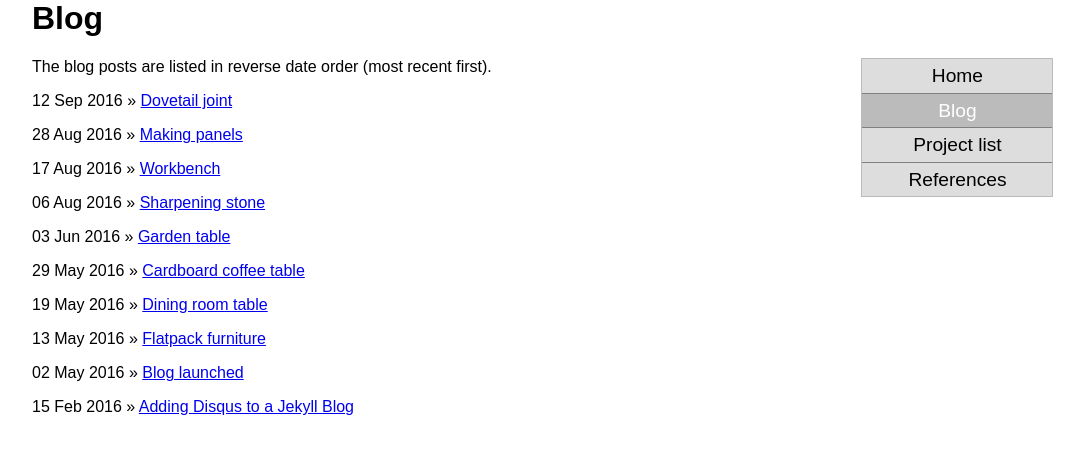
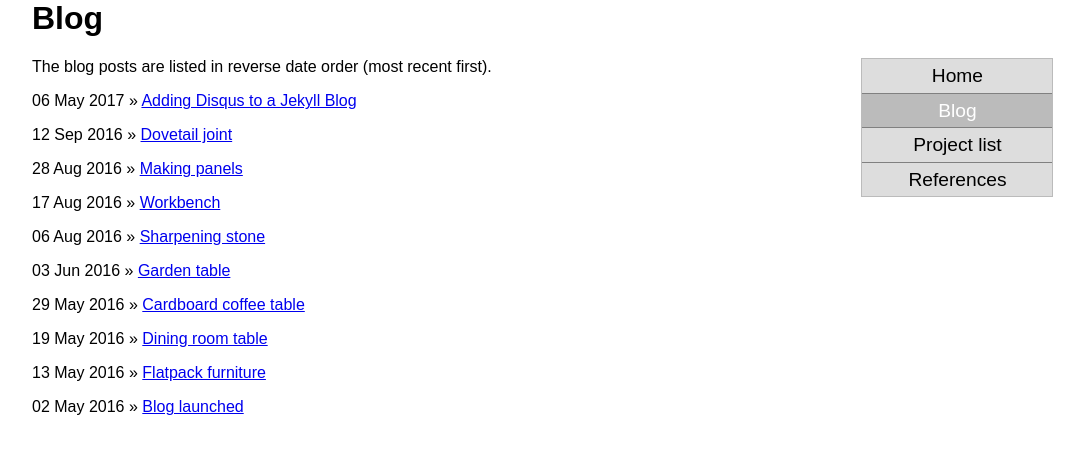
Before and after one commit to arfwilliamson/arfwilliamson.github.io, a Jekyll site: the page built from blog.html, in a window 1280 px wide. Shown: the top 454 px of the page, without its empty margins (96-1180 px from the left). Built offline with Jekyll 4.4.1, drawn with Linux system fonts in a browser that asks for light colours.

Commit message:
Update 2017-05-06-disqus-test.md

```diff
--- a/_posts/2017-05-06-disqus-test.md
+++ b/_posts/2017-05-06-disqus-test.md
@@ -2,7 +2,7 @@
 layout: post
 comments: true
 title:  "Adding Disqus to a Jekyll Blog"
-date:   2016-02-15 16:04:00 +0000
+date:   2017-05-06
 
 ... testing
 ... testing
```
